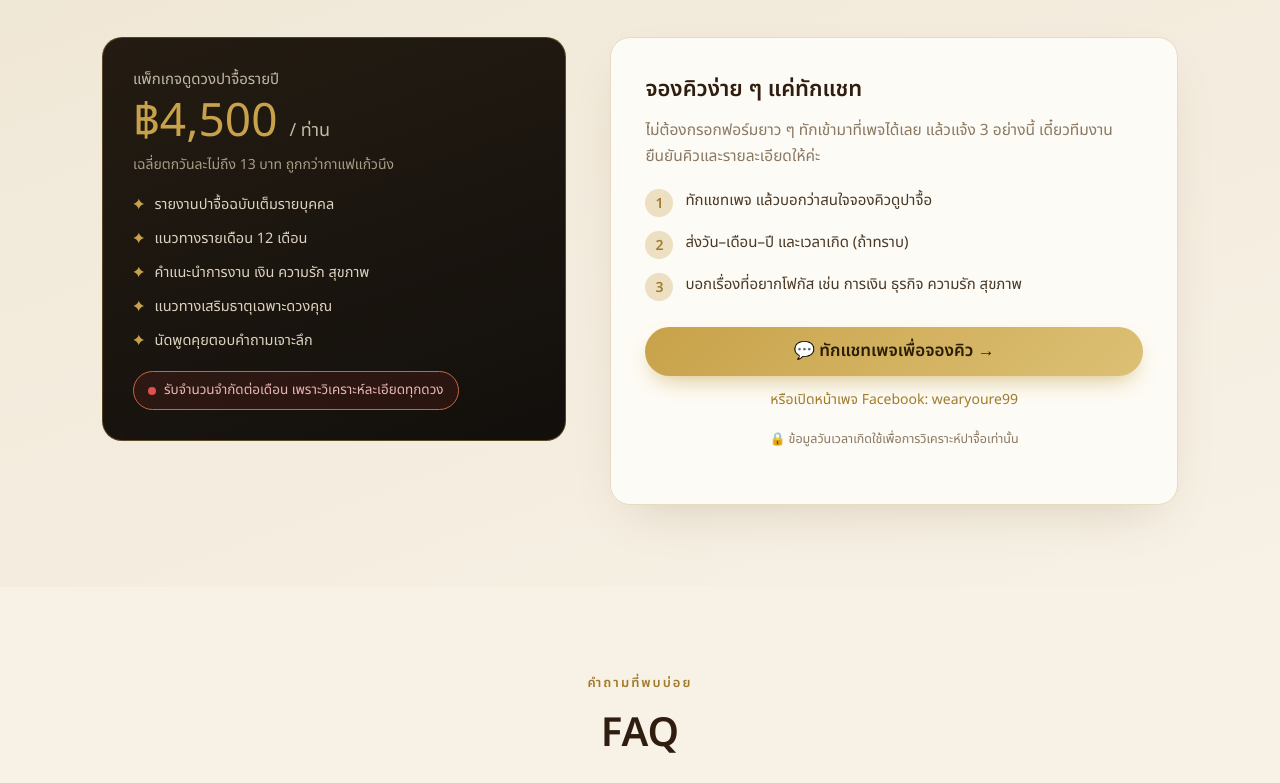
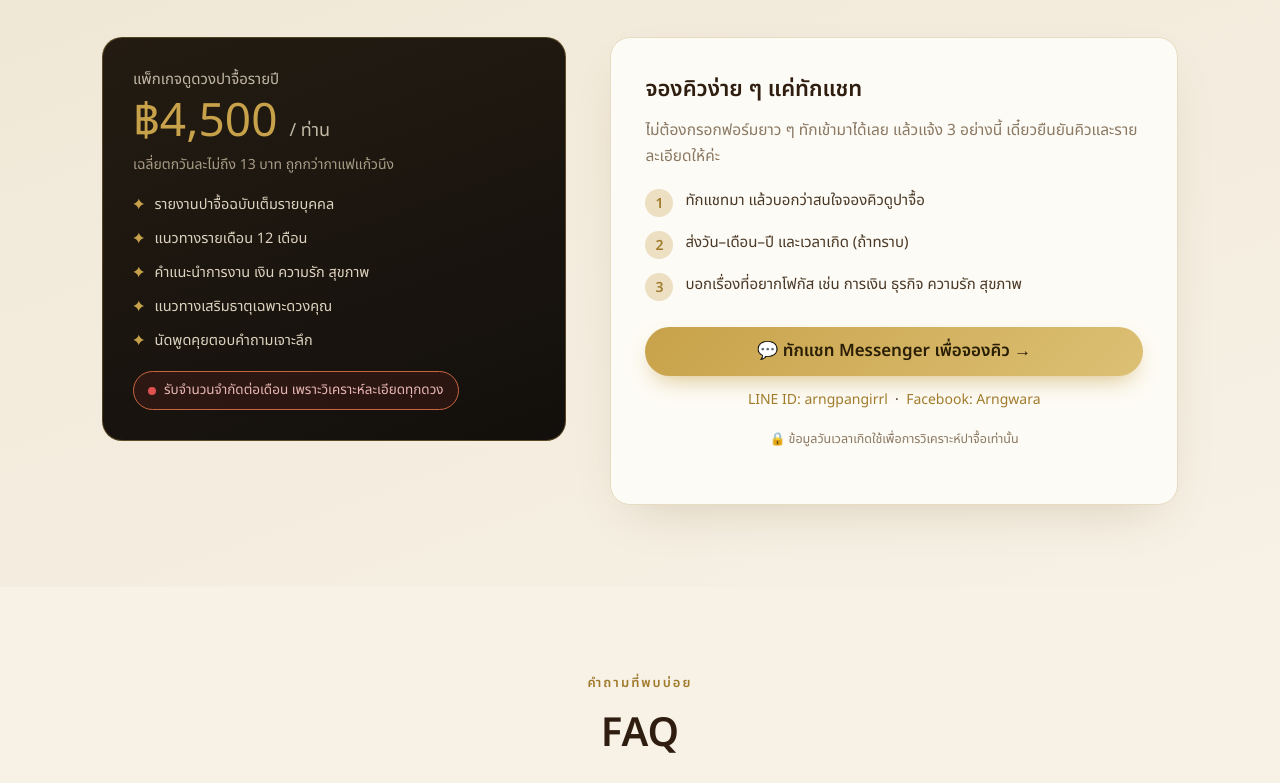
Before and after one commit to arngwaram-cmd/bazi, a plain HTML site: page index.html in a window 1280 px wide. Shown: the part 9397-10180 px from the top of the page. Drawn offline with nearby package versions, Linux system fonts and the light colour scheme.

Commit message:
Add files via upload

```diff
--- a/index.html
+++ b/index.html
@@ -49,7 +49,7 @@
     "@type": "Organization",
     "name": "BAZI by Arng",
     "url": "https://arngwaram-cmd.github.io/bazi/",
-    "sameAs": ["https://facebook.com/wearyoure99"]
+    "sameAs": ["https://facebook.com/Arngwara"]
   },
   "offers": {
     "@type": "Offer",
@@ -678,14 +678,18 @@ body.anim .reveal.in{opacity:1;transform:none;transition:opacity .7s ease,transf
 
       <div class="book-cta">
         <h3>จองคิวง่าย ๆ แค่ทักแชท</h3>
-        <p>ไม่ต้องกรอกฟอร์มยาว ๆ ทักเข้ามาที่เพจได้เลย แล้วแจ้ง 3 อย่างนี้ เดี๋ยวทีมงานยืนยันคิวและรายละเอียดให้ค่ะ</p>
+        <p>ไม่ต้องกรอกฟอร์มยาว ๆ ทักเข้ามาได้เลย แล้วแจ้ง 3 อย่างนี้ เดี๋ยวยืนยันคิวและรายละเอียดให้ค่ะ</p>
         <ol class="book-steps">
-          <li>ทักแชทเพจ แล้วบอกว่าสนใจจองคิวดูปาจื้อ</li>
+          <li>ทักแชทมา แล้วบอกว่าสนใจจองคิวดูปาจื้อ</li>
           <li>ส่งวัน–เดือน–ปี และเวลาเกิด (ถ้าทราบ)</li>
           <li>บอกเรื่องที่อยากโฟกัส เช่น การเงิน ธุรกิจ ความรัก สุขภาพ</li>
         </ol>
-        <a href="https://m.me/wearyoure99" target="_blank" rel="noopener" class="btn btn-gold big pulse">💬 ทักแชทเพจเพื่อจองคิว →</a>
-        <a href="https://facebook.com/wearyoure99" target="_blank" rel="noopener" style="display:block;text-align:center;margin-top:12px;color:var(--gold-deep);font-size:14px">หรือเปิดหน้าเพจ Facebook: wearyoure99</a>
+        <a href="https://m.me/Arngwara" target="_blank" rel="noopener" class="btn btn-gold big pulse">💬 ทักแชท Messenger เพื่อจองคิว →</a>
+        <div style="text-align:center;margin-top:12px;font-size:14px">
+          <a href="https://line.me/ti/p/~arngpangirrl" target="_blank" rel="noopener" style="color:var(--gold-deep)">LINE ID: arngpangirrl</a>
+          &nbsp;·&nbsp;
+          <a href="https://facebook.com/Arngwara" target="_blank" rel="noopener" style="color:var(--gold-deep)">Facebook: Arngwara</a>
+        </div>
         <p style="font-size:12.5px;color:var(--text-soft);margin-top:18px;text-align:center">🔒 ข้อมูลวันเวลาเกิดใช้เพื่อการวิเคราะห์ปาจื้อเท่านั้น</p>
       </div>
     </div>
@@ -725,8 +729,9 @@ body.anim .reveal.in{opacity:1;transform:none;transition:opacity .7s ease,transf
       </div>
       <div>
         <h4>ติดต่อ</h4>
-        <a href="https://m.me/wearyoure99" target="_blank" rel="noopener">💬 ทักแชทเพจ (Messenger)</a>
-        <a href="https://facebook.com/wearyoure99" target="_blank" rel="noopener">Facebook: wearyoure99</a>
+        <a href="https://m.me/Arngwara" target="_blank" rel="noopener">💬 ทักแชท Messenger</a>
+        <a href="https://facebook.com/Arngwara" target="_blank" rel="noopener">Facebook: Arngwara</a>
+        <a href="https://line.me/ti/p/~arngpangirrl" target="_blank" rel="noopener">LINE ID: arngpangirrl</a>
       </div>
     </div>
     <div class="foot-bottom">© 2569 ปาจื้อ 八字 · สงวนลิขสิทธิ์ · ลิงก์สินค้าบางส่วนเป็นลิงก์พันธมิตร (affiliate)</div>
```
